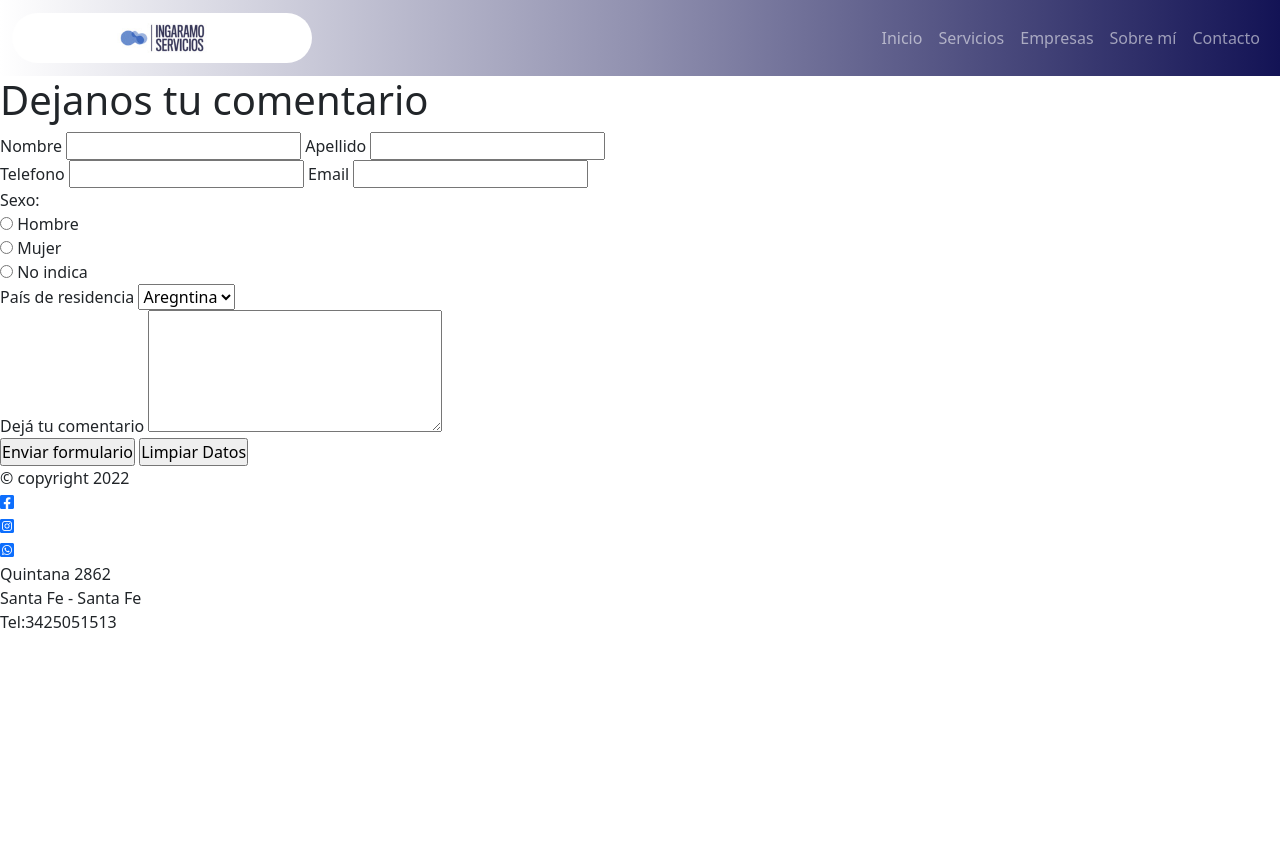
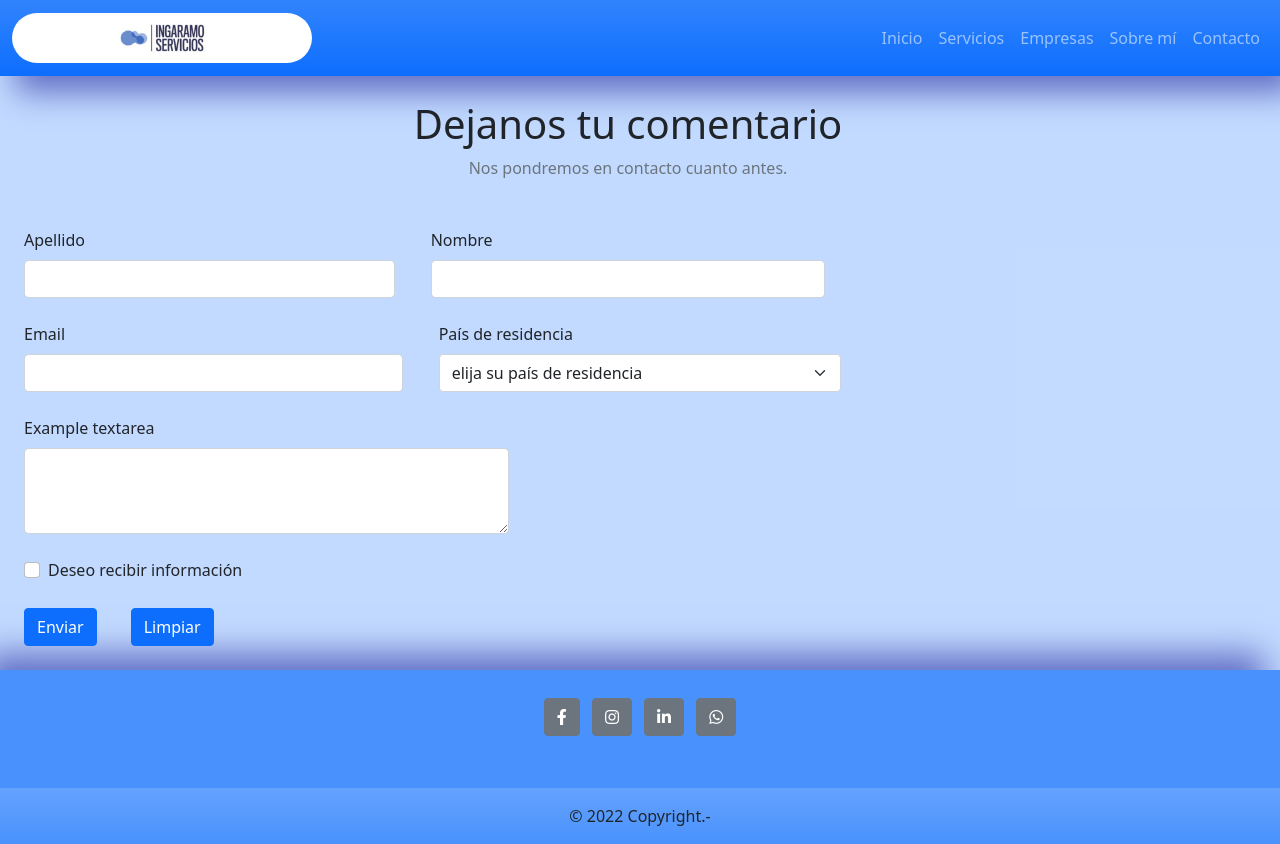
Before and after one commit to leacau/idea_chena, a plain HTML site: page pages/Contacto.html in a window 1280 px wide. Before the commit the page ends 800 px from the top, so only its background shows below. Drawn offline with nearby package versions, Linux system fonts and the light colour scheme.

Commit message:
todos_los_NavBar_

```diff
--- a/css/style.css
+++ b/css/style.css
@@ -6,10 +6,6 @@
 
 a {
     text-decoration: none;
-}
-
-.headerNoIndex {
-    background: linear-gradient( to right, white, rgb(144, 144, 175), rgb(19, 19, 85));
 }
 
 
@@ -98,6 +94,10 @@ a {
     border-radius: 3rem;
 }
 
+.headerNoIndex {
+    box-shadow: 1rem 1rem 2rem rgba(0, 0, 139, 0.5);
+}
+
 .logo_nav:hover {
     content: url(../images/logo_size_invert.jpg);
 }
@@ -109,3 +109,11 @@ a {
         border-radius: 15rem;
     }
 }
+
+.checkForm {
+    padding-left: 3rem;
+}
+
+.footerNoIndex {
+    box-shadow: -1rem -1rem 2rem rgba(0, 0, 139, 0.5);
+}
--- a/pages/Contacto.html
+++ b/pages/Contacto.html
@@ -20,7 +20,7 @@
 
 <body>
     <!--Header-->
-    <header class="headerNoIndex">
+    <header class="headerNoIndex bg-primary bg-gradient sticky-top">
         <!-- NAV BAR -->
         <nav class="navbar navbar-expand-md navbar-dark">
             <div class="container-fluid">
@@ -28,7 +28,7 @@
                 <button class="navbar-toggler" type="button" data-bs-toggle="collapse" data-bs-target="#collapsibleNavbar">
             <span class="navbar-toggler-icon"></span>
           </button>
-                <div class="collapse navbar-collapse justify-content-end text-black" id="collapsibleNavbar">
+                <div class="collapse navbar-collapse justify-content-end text-white" id="collapsibleNavbar">
                     <ul class="navbar-nav align-items-end">
                         <li class="nav-item">
                             <a class="nav-link" href="../index.html">Inicio</a>
@@ -50,92 +50,81 @@
             </div>
         </nav>
     </header>
-    <main class="main__contacto">
-        <form class="formularioGrid">
-            <div class="tituloForm">
-                <h1>Dejanos tu comentario</h1>
+    <main>
+        <div class="contair container-fluid bg-primary bg-opacity-25">
+            <div class="row text-center container-fluid pb-5 pt-4">
+                <div class="h1">Dejanos tu comentario</div>
+                <div class="text-muted">Nos pondremos en contacto cuanto antes.</div>
             </div>
-            <div class="apellidoynombre">
-                <label for="nombre">Nombre</label>
-                <input type="text" id="nombre" />
-                <label for="apellido">Apellido</label>
-                <input type="text" id="apellido" />
+            <form class="row p-0">
+                <div class="row">
+                    <div class="col-md-4 gx-md-5">
+                        <label for="inputLastName" class="form-label">Apellido</label>
+                        <input type="text" class="form-control" id="inputLastName">
                     </div>
-            <div class="telymail">
-                <label for="telefono">Telefono</label>
-                <input type="number" id="telefono" />
-                <label for="email">Email</label>
-                <input type="email" id="email" />
-            </div>
-            <div class="sexo">
-                <label class="label__sexo" for="radio">Sexo:</label>
-                <div>
-                    <input type="radio" name="sexo" value="hombre" id="" /> Hombre
-                </div>
-                <div>
-                    <input type="radio" name="sexo" value="mujer" id="" /> Mujer
-                </div>
-                <div>
-                    <input type="radio" name="sexo" value="no indica" id="" /> No indica
+                    <div class="col-md-4">
+                        <label for="inputName" class="form-label">Nombre</label>
+                        <input type="text" class="form-control" id="inputName">
                     </div>
                 </div>
-            <div class="pais">
-                <label class="label__pais" for="pais">País de residencia</label>
-                <select name="pais" id="">
-            <option value="Aregntina">Aregntina</option>
-            <option value="Colombia">Colombia</option>
-            <option value="Peru">Peru</option>
-            <option value="Chile">Chile</option>
+                <div class="col-md-4 gx-md-5 pt-4">
+                    <label for="inputEmail" class="form-label">Email</label>
+                    <input type="email" class="form-control" id="inputEmail">
+                </div>
+                <div class="col-md-4 pt-4">
+                    <label for="inputPais" class="form-label">País de residencia</label>
+                    <select id="inputPais" class="form-select">
+              <option selected>elija su país de residencia</option>
+              <option value="Argentina">Argentina</option>
               <option value="Bolivia">Bolivia</option>
               <option value="Brasil">Brasil</option>
-            <option value="Ecuador">Ecuador</option>
+              <option value="Chile">Chile</option>
+              <option value="Colombia">Colombia</option>
+              <option value="Paraguay">Paraguay</option>
+              <option value="Peru">Peru</option>
+              <option value="Uruguay">Uruguay</option>
+              <option value="Venezuela">Venezuela</option>
             </select>
                 </div>
-            <div class="comentario">
-                <label class="label__comentario" for="textarea">Dejá tu comentario</label
-          >
-          <textarea name="mensaje" id="" cols="30" rows="5"></textarea>
+                <div class="col-md-5 px-4 pt-4 ">
+                    <label for="comentarios" class="form-label">Example textarea</label>
+                    <textarea class="form-control" id="comentarios" rows="3"></textarea>
                 </div>
-        <div class="botones">
-          <input type="submit" value="Enviar formulario" />
-          <input type="reset" value="Limpiar Datos" />
+                <div class="form-check row-cols-md-4 pt-4 checkForm">
+                    <input class="form-check-input" type="checkbox" id="gridCheck">
+                    <label class="form-check-label" for="gridCheck">
+                  Deseo recibir información
+                </label>
                 </div>
-      </form>
-    </main>
-    <footer>
-      <div class="footer__secciones">
-        <div class="footer__secciones--1">© copyright 2022</div>
-        <div class="footer__secciones--2">
-          <div>
-            <a href=""><i class="fab fa-facebook-square"></i></a>
+                <div class="container-fluid">
+                    <div class="row justify-items-start g-4 py-4">
+                        <div class="col-md-1 col px-4 g-4">
+                            <button type="submit" class="btn btn-primary">Enviar</button>
                         </div>
-          <div>
-            <a
-              href="https://www.instagram.com/guillermo.ingaramo.jerarquicos/?hl=es-la"
-              target="_blank"
-              ><i class="fab fa-instagram-square"></i
-            ></a>
-          </div>
-          <div>
-            <a
-              href="https://api.whatsapp.com/send/?phone=5493425322248&text=Hola. Te contacto desde la web. Necesito información de "
-              target="_blank"
-              ><i class="fab fa-whatsapp-square"></i
-            ></a>
+                        <div class="col-md-1 col px-4 g-4">
+                            <button type="reset" class="btn btn-primary">Limpiar</button>
                         </div>
                     </div>
-        <div class="footer__secciones--3">
-          <div>Quintana 2862</div>
-          <div>Santa Fe - Santa Fe</div>
-          <div>Tel:3425051513</div>
                 </div>
+        </div>
+
+
+    </main>
+    <footer class="bg-primary bg-opacity-75 text-center footerNoIndex">
+        <div class="container p-4">
+            <section class="mb-4">
+                <a class="btn btn-secondary btn-floating m-1" href="#!" role="button"><i class="fab fa-facebook-f"></i></a>
+                <a class="btn btn-secondary btn-floating m-1" href="https://www.instagram.com/guillermo.ingaramo.jerarquicos/?hl=es-la" target="_blank" role="button"><i class="fab fa-instagram"></i></a>
+                <a class="btn btn-secondary btn-floating m-1" href="#" role="button"><i class="fab fa-linkedin-in"></i></a>
+                <a class="btn btn-secondary btn-floating m-1" href="https://api.whatsapp.com/send/?phone=5493425322248&text=Hola. Te contacto desde la web. Necesito información de" target="_blank" role="button"><i class="fab fa-whatsapp"></i></a>
+            </section>
+        </div>
+        <div class="text-center p-3 bg-gradient">
+            © 2022 Copyright.-
         </div>
     </footer>
     <!-- JavaScript Bundle with Popper -->
-    <script
-      src="https://cdn.jsdelivr.net/npm/bootstrap@5.1.3/dist/js/bootstrap.bundle.min.js"
-      integrity="sha384-ka7Sk0Gln4gmtz2MlQnikT1wXgYsOg+OMhuP+IlRH9sENBO0LRn5q+8nbTov4+1p"
-      crossorigin="anonymous"
-    ></script>
+    <script src="https://cdn.jsdelivr.net/npm/bootstrap@5.1.3/dist/js/bootstrap.bundle.min.js" integrity="sha384-ka7Sk0Gln4gmtz2MlQnikT1wXgYsOg+OMhuP+IlRH9sENBO0LRn5q+8nbTov4+1p" crossorigin="anonymous"></script>
 </body>
+
 </html>
```
Also changed, not shown: pages/Empresas.html (+17 -25 lines), pages/Servicios.html (+17 -25 lines), pages/seguros.html (+16 -24 lines), pages/sobremi.html (+16 -24 lines). Lines whose indentation alone changed are shown as unchanged.
